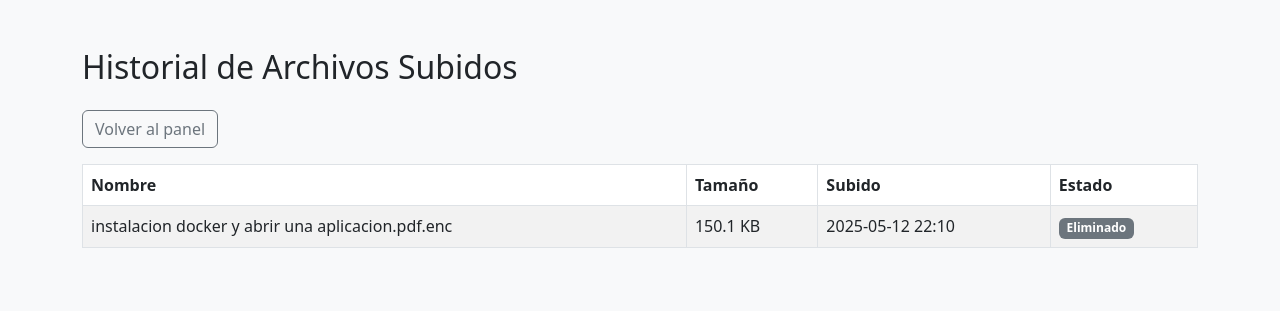
After one commit to Tonylu19/sysbackup, a Flask app: page /historial in a window 1280 px wide. The commit adds this page. Shown: the top 311 px of the page. Run offline with Flask 3, Linux system fonts and the light colour scheme; a user stored in the database is signed in.

Commit message:
Agregar historial de actividad de backups

```diff
--- a/app/routes.py
+++ b/app/routes.py
@@ -101,3 +101,21 @@ def delete_file(filename):
     db.session.commit()
     flash(f"Archivo '{filename}' eliminado.")
     return redirect(url_for("main.index"))
+
+@main.route("/historial")
+@login_required
+def historial():
+    backups = Backup.query.filter_by(user_id=current_user.id).order_by(Backup.timestamp.desc()).all()
+
+    registros = []
+    for b in backups:
+        full_path = os.path.join(current_app.config["UPLOAD_FOLDER"], b.filename)
+        existe = os.path.isfile(full_path)
+        registros.append({
+            "name": b.filename,
+            "size": f"{b.size_kb:.1f} KB",
+            "date": b.timestamp.strftime('%Y-%m-%d %H:%M'),
+            "status": "Disponible" if existe else "Eliminado"
+        })
+
+    return render_template("historial.html", registros=registros)
--- /dev/null
+++ b/app/templates/historial.html
@@ -0,0 +1,45 @@
+<!DOCTYPE html>
+<html lang="es">
+<head>
+    <meta charset="UTF-8">
+    <title>Historial de Actividad - SYSBACKUP</title>
+    <link href="https://cdn.jsdelivr.net/npm/bootstrap@5.3.0/dist/css/bootstrap.min.css" rel="stylesheet">
+</head>
+<body class="bg-light">
+<div class="container py-5">
+    <h2 class="mb-4">Historial de Archivos Subidos</h2>
+    <p><a href="{{ url_for('main.index') }}" class="btn btn-outline-secondary">Volver al panel</a></p>
+
+    {% if registros %}
+    <table class="table table-bordered table-striped">
+        <thead>
+            <tr>
+                <th>Nombre</th>
+                <th>Tamaño</th>
+                <th>Subido</th>
+                <th>Estado</th>
+            </tr>
+        </thead>
+        <tbody>
+            {% for r in registros %}
+            <tr>
+                <td>{{ r.name }}</td>
+                <td>{{ r.size }}</td>
+                <td>{{ r.date }}</td>
+                <td>
+                    {% if r.status == "Disponible" %}
+                        <span class="badge bg-success">{{ r.status }}</span>
+                    {% else %}
+                        <span class="badge bg-secondary">{{ r.status }}</span>
+                    {% endif %}
+                </td>
+            </tr>
+            {% endfor %}
+        </tbody>
+    </table>
+    {% else %}
+        <p class="text-muted">No hay registros de actividad aún.</p>
+    {% endif %}
+</div>
+</body>
+</html>
--- a/app/templates/index.html
+++ b/app/templates/index.html
@@ -10,6 +10,7 @@
 <div class="container py-5">
     <h1 class="mb-4 text-primary">Bienvenido a <strong>SYSBACKUP</strong></h1>
     <p><a href="{{ url_for('auth.logout') }}" class="btn btn-outline-danger btn-sm">Cerrar sesión</a></p>
+    <p><a href="{{ url_for('main.historial') }}" class="btn btn-outline-info btn-sm">Ver historial de actividad</a></p>
 
     {% with messages = get_flashed_messages() %}
       {% if messages %}
```
Also changed, not shown: app.db, 1 other file.
